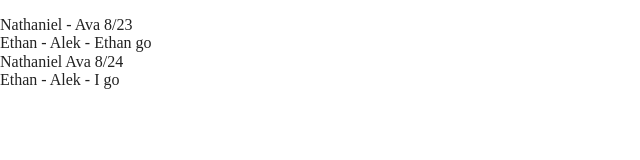
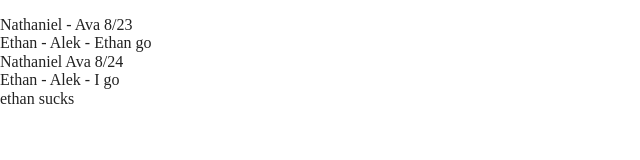
Before and after one commit to Thano123/driveturns, a website built with Parcel: page index.html in a window 1280 px wide. Shown: the full height of the page, 0-640 px from the left. Built offline with nearby package versions, Linux system fonts and the light colour scheme.

Commit message:
Update index.html

```diff
--- a/index.html
+++ b/index.html
@@ -28,6 +28,7 @@
       Ethan - Alek - Ethan go <br />
       Nathaniel Ava 8/24 <br />
       Ethan - Alek - I go <br />
+      ethan sucks
     </p>
     <script src="js/vendor/modernizr-3.11.2.min.js"></script>
     <script src="js/plugins.js"></script>
```
